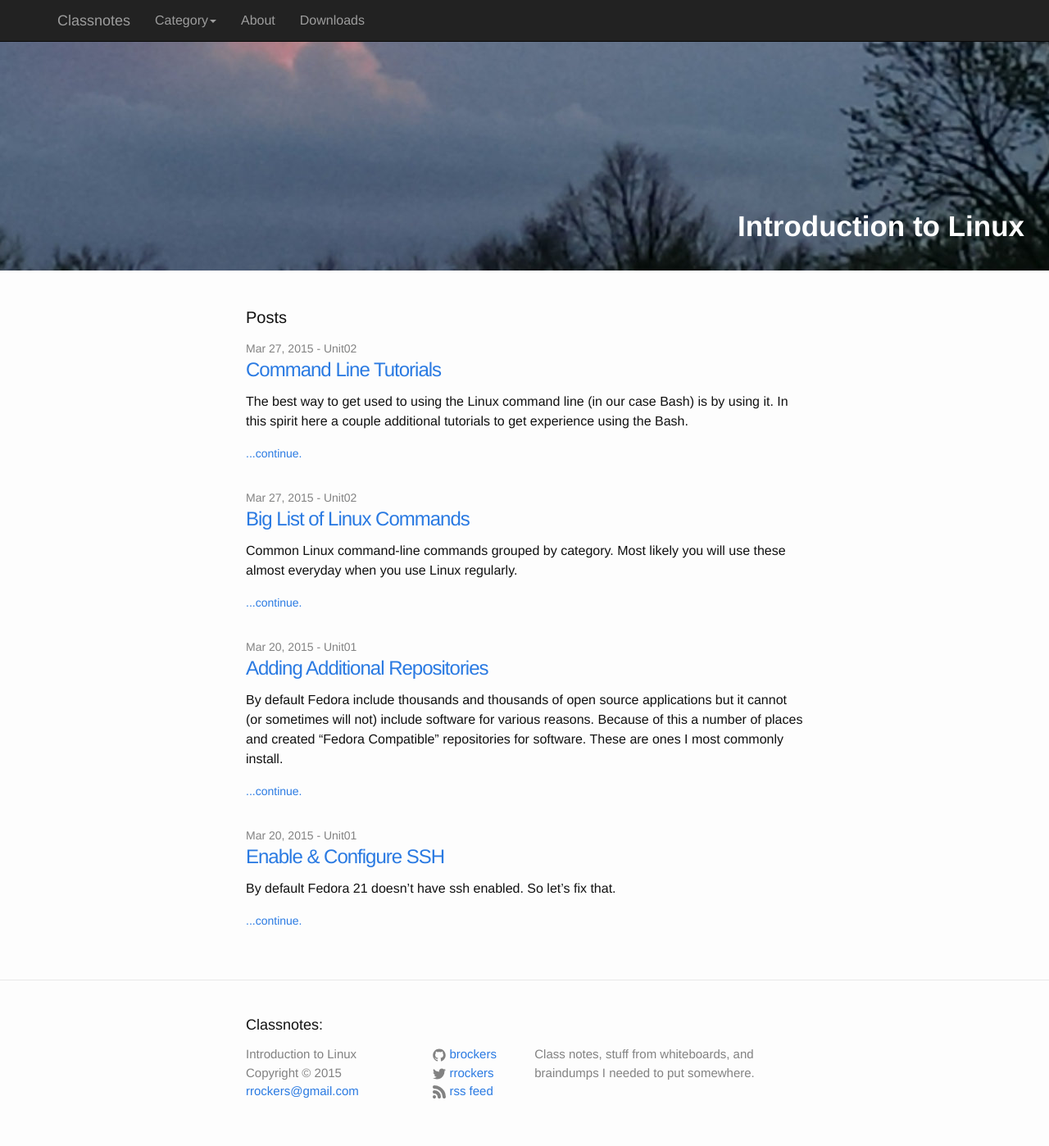
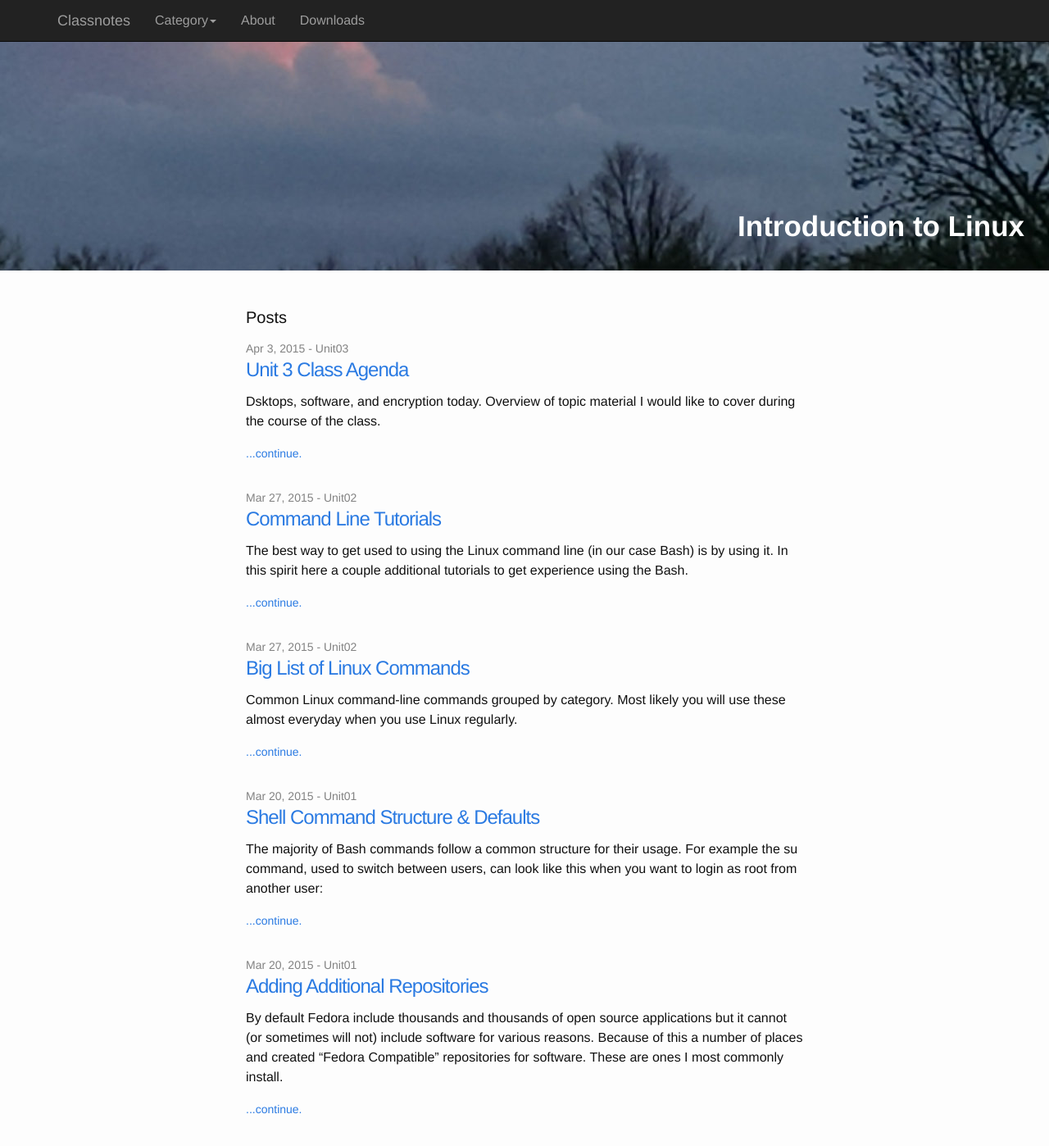
Before and after one commit to brockers/nt1430, a Jekyll site: the page built from index.html, in a window 1280 px wide and 1400 px high. Shown: the whole window at 82% size. Built offline with Jekyll 4.4.1, drawn with Linux system fonts in a browser that asks for light colours; Markdown is read by kramdown in place of the engine named in the settings.

Commit message:
New post for class.

````diff
--- a/_posts/2015-03-20-enable-and-configure-ssh.md
+++ b/_posts/2015-03-20-enable-and-configure-ssh.md
@@ -30,3 +30,11 @@ ssh bobby@10.0.0.10
 ```
 
 will connect me to the computer with IP address 10.0.0.10 as user bobby regardless of which user I am logged in as currently.
+
+Finally, another useful command for _checking_ the status of a service is:
+
+```bash
+systemctl status sshd
+```
+
+Which can be used to verify a service is started or stopped.
--- /dev/null
+++ b/_posts/2015-03-20-shell-command-structure.md
@@ -0,0 +1,62 @@
+---
+layout: post
+title: "Shell Command Structure & Defaults"
+date: 20150320 20:31:31
+categories: unit01
+---
+
+The majority of Bash commands follow a common structure for their usage.  For example the su command,
+used to switch between users, can look like this when you want to login as root from another user:
+
+```bash
+su --login root
+```
+
+The command is composed of three parts __separated by spaces__:
+
+1. __su__ the actual command line program.
+2. __--login__ options that change the behavior of the program.
+3. __root__ the target of the command.
+
+Options can have short and long forms.  Usually the most commonly used options have a short form you can
+use.  For example, because --login is such a common option to pass to su, the same options can be passed
+in the following way:
+
+```bash
+su -l root
+```
+
+Notice the double dash -- before the full word login for long form compared to the lowercase L single dash -
+for the short form.  Short form options can be combined for example the two following forms are identical:
+
+```bash
+su -l -f root
+su -lf root
+```
+
+Because long form _words_ are only used with a double dash -- the command line knows that anything after a single
+dash must be separate short form options.
+
+Finally, the vast majority of Bash commands have useful defaults.  For example, the most common user that is switched
+to is root.  So the su command assumes you want to switch to root if you do not specify a user.  So the followin command
+is identical to the one at the very top of this post:
+
+```bash
+su -l
+```
+
+...and because the --login/-l option is _almost always_ wanted.  su is smart enough to know that is what you want when
+you type a dash, even if you do not include any other options. So this last for of our command is the save as well:
+
+```bash
+su -
+```
+
+The useful defaults will depend on the command and its function.  For example the cd command, which is used to change
+between directories, defaults to returning you to your _own_ home directory when no directory is specified.  Like so:
+
+```bash
+cd
+```
+
+will return you to ~ regardless of where you are in the filesystem.
--- /dev/null
+++ b/_posts/2015-04-03-class-agenda.md
@@ -0,0 +1,47 @@
+---
+layout: post
+title: "Unit 3 Class Agenda"
+date: 20150403 15:31:31
+categories: unit03
+---
+
+Dsktops, software, and encryption today.  Overview of topic material I would like to cover during the course of the class.
+
+* Software Management
+	* RPM
+	* YUM
+* Desktop Linux
+	* virtual desktops
+	* yakuake
+	* chrome
+	* libreoffice
+	* gimp
+	* k3b
+	* clementine
+	* VirtualBox
+	* printer
+	* xfce
+	* xbmc
+	* filelight
+	* grip
+	* gpg/kgpg
+* Cryptography
+	* Hashing (Uni-directional Crypto)
+		* SHA 1/2/256
+		* MD5
+		* BCrypt
+	* Symmetric Key Crypto
+		* DES
+		* 3DES
+		* AES
+	* Shared Key (or Public Key Crypto)
+		* RSA
+		* ECC
+* Super Extra Stuff
+	* nethack
+
+### Additional Stuff
+
+* [Dell Lab 4 Printer Drver](http://tinyurl.com/krl9vfr)
+* [Mr. Rockers Public Key](https://transfer.sh/5UIKE/rrockers.asc)
+* [Kali Linux (formerly Backtrack Linux)](https://www.kali.org/)
````
Also changed, not shown: _posts/2015-03-27-big-o-list-of-linux-commands.md (+1 -0 lines), js/main.js (added, +10 -0 lines).
